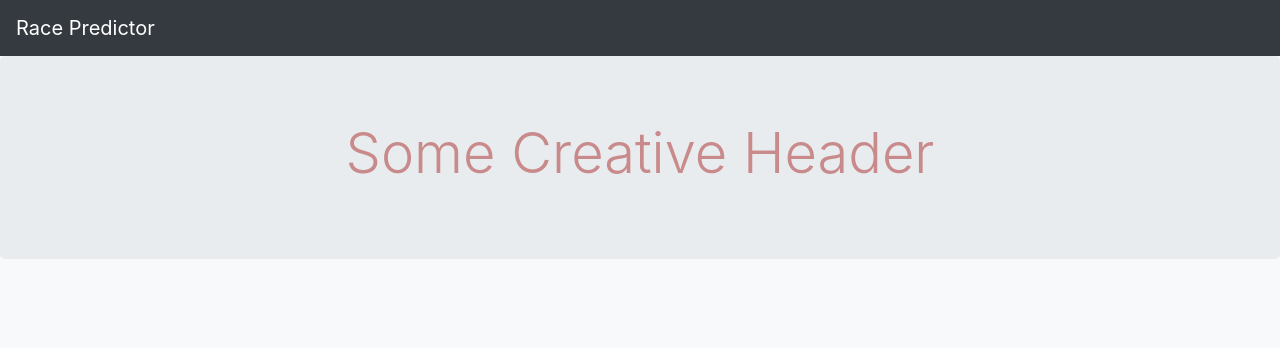
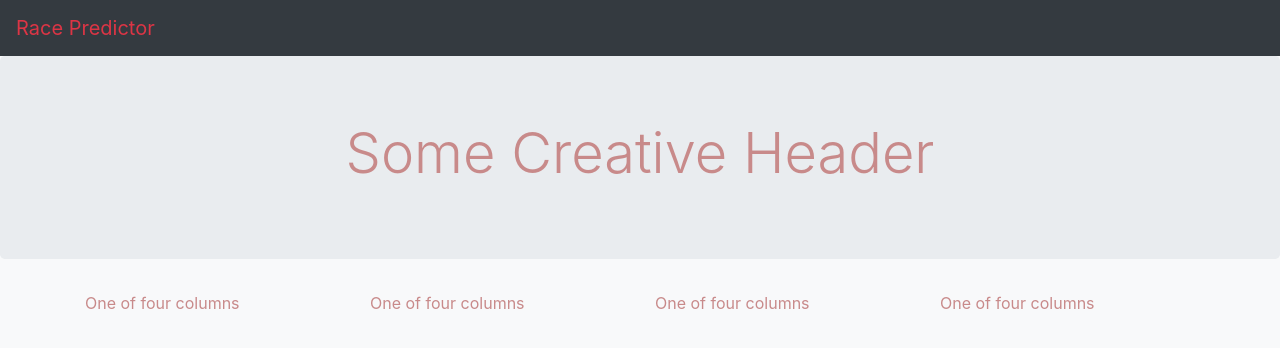
Before and after one commit to Vignesh-Bala11/Capstone-Project, a plain HTML site: page Race-Predictor_VB/DashBoard/index.html in a window 1280 px wide. Drawn offline with nearby package versions, Linux system fonts and the light colour scheme.

Commit message:
Initial Template

```diff
--- a/Race-Predictor_VB/DashBoard/index.html
+++ b/Race-Predictor_VB/DashBoard/index.html
@@ -16,11 +16,27 @@
 <body class="bg-light">
     <div class="wrapper">
         <nav class="navbar navbar-dark bg-dark navbar-expand-lg">
-            <a class="navbar-brand" href="index.html">Race Predictor</a>
+            <a class="navbar-brand text-danger" href="index.html">Race Predictor</a>
         </nav>
         <div class="jumbotron">
             <h1 class="display-4">Some Creative Header</h1>
         </div>
+        <div class="container">
+            <div class="row">
+              <div class="col-sm">
+                One of four columns
+              </div>
+              <div class="col-sm">
+                One of four columns
+              </div>
+              <div class="col-sm">
+                One of four columns
+              </div>
+              <div class="col-sm">
+                One of four columns
+              </div>
+            </div>
+          </div>
     </div>
 </body>
 </html>
```
